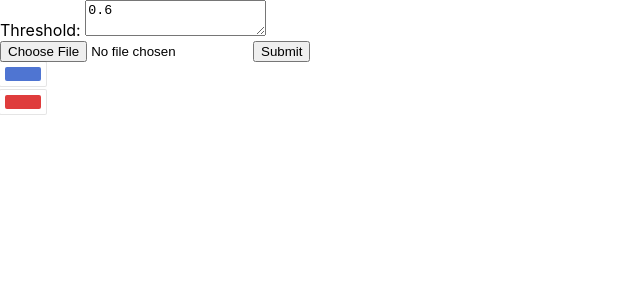
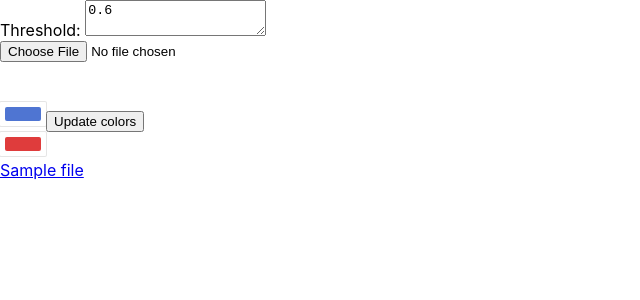
Before and after one commit to mariamarab/exposome-globe-app, a React (Create React App) app: page / in a window 1280 px wide. Shown: the top 300 px of the page, without its empty margins (0-640 px from the left). Built offline with nearby package versions, Linux system fonts and the light colour scheme; what @amcharts/amcharts4 would draw is missing.

Commit message:
Added sample file

```diff
--- a/src/App.js
+++ b/src/App.js
@@ -268,9 +268,9 @@ class App extends Component {
           </label>
           <br />
           <input type="file" onChange={this.onFileChange} />
-          <button onClick={this.handleSubmit}>Submit</button>
         </form>
-
+        <br/>
+        <br/>
         <div>
           <div style={positiveStyles.swatch} onClick={this.handlePositiveColorPickerButtonClick}>
             <div style={positiveStyles.color} />
@@ -279,6 +279,7 @@ class App extends Component {
             <div style={positiveStyles.cover} onClick={this.handlePositiveColorPickerClose} />
             <SketchPicker color={this.state.positiveCorrelationColor} onChange={this.handlePositiveColorPickerChange} />
           </div> : null}
+          <button onClick={this.handleSubmit}>Update colors</button>
         </div>
 
         <div>
@@ -290,6 +291,8 @@ class App extends Component {
             <SketchPicker color={this.state.negativeCorrelationColor} onChange={this.handleNegativeColorPickerChange} />
           </div> : null}
         </div>
+
+        <a href="https://raw.githubusercontent.com/brinkmanlab/exposomeglobe/master/data/sample_small.csv?token=AI7O3IS7RRGKDBJTGIFAULK6MXEO2" download>Sample file</a>
 
         <div id="chartdiv" style={{ width: "100%", height: "875px" }}></div>
       </div>
```
